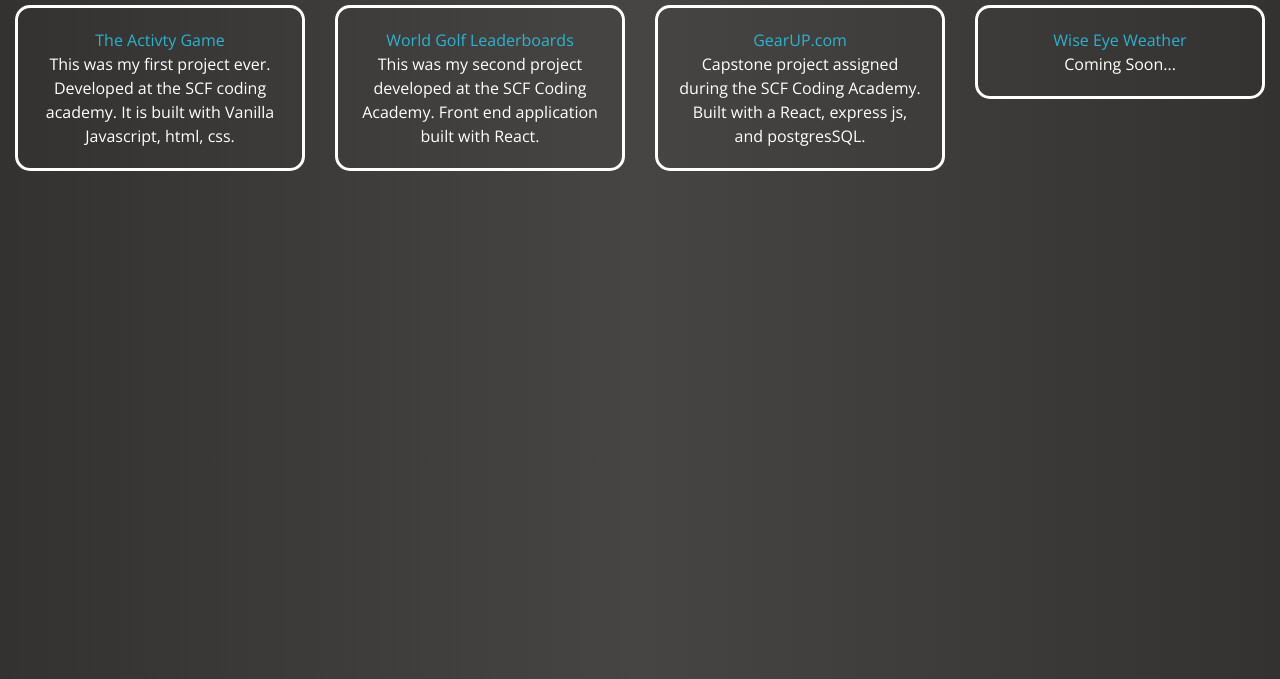
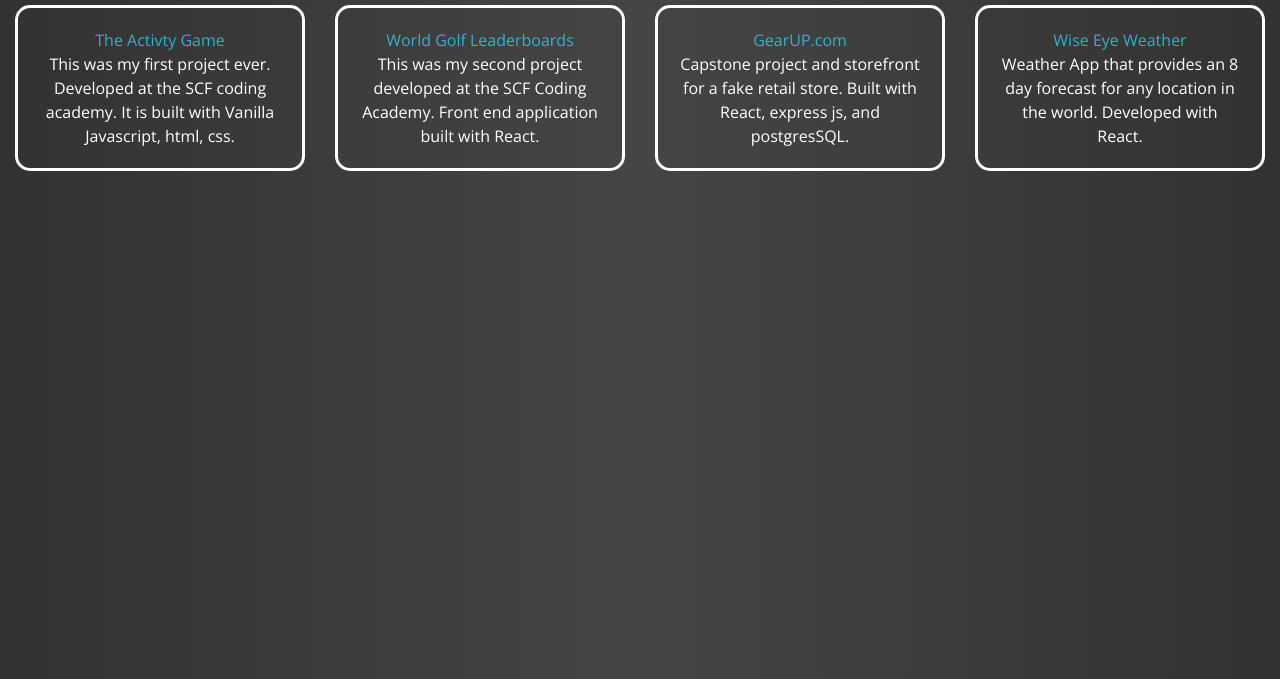
Before and after one commit to bcoop247/poppin_portfolio, a plain HTML site: page work.html in a window 1280 px wide. Shown: the part 121-800 px from the top of the page. Drawn offline with nearby package versions, Linux system fonts and the light colour scheme; a web font is replaced by a local one.

Commit message:
added wise eye weather

```diff
--- a/work.html
+++ b/work.html
@@ -55,16 +55,17 @@
       <div class="col-sm-3">
         <a href="https://bcoop247.github.io/gear-up">
         <div class="work-item">
-          <span id="project-title">GearUP.com</span> <p> Capstone project assigned during the SCF Coding Academy. Built with a React, express js, and postgresSQL.</p>
+          <span id="project-title">GearUP.com</span> <p> Capstone project and storefront for a fake retail store. Built with React, express js, and postgresSQL.</p>
         </div>
       </a>
       </div>
       <br>
       <div class="col-sm-3">
+        <a href="https://bcoop247.github.io/Wise-Eye-Weather">
         <div class="work-item">
-          <span id="project-title">Wise Eye Weather</span>
-          <p>Coming Soon...</p>
+          <span id="project-title">Wise Eye Weather</span> <p>Weather App that provides an 8 day forecast for any location in the world. Developed with React.</p>
         </div>
+      </a>
       </div>
       <br>
     </div>
```
Also changed, not shown: about.html (+2 -2 lines), index.html (+1 -1 lines), 1 other file.
